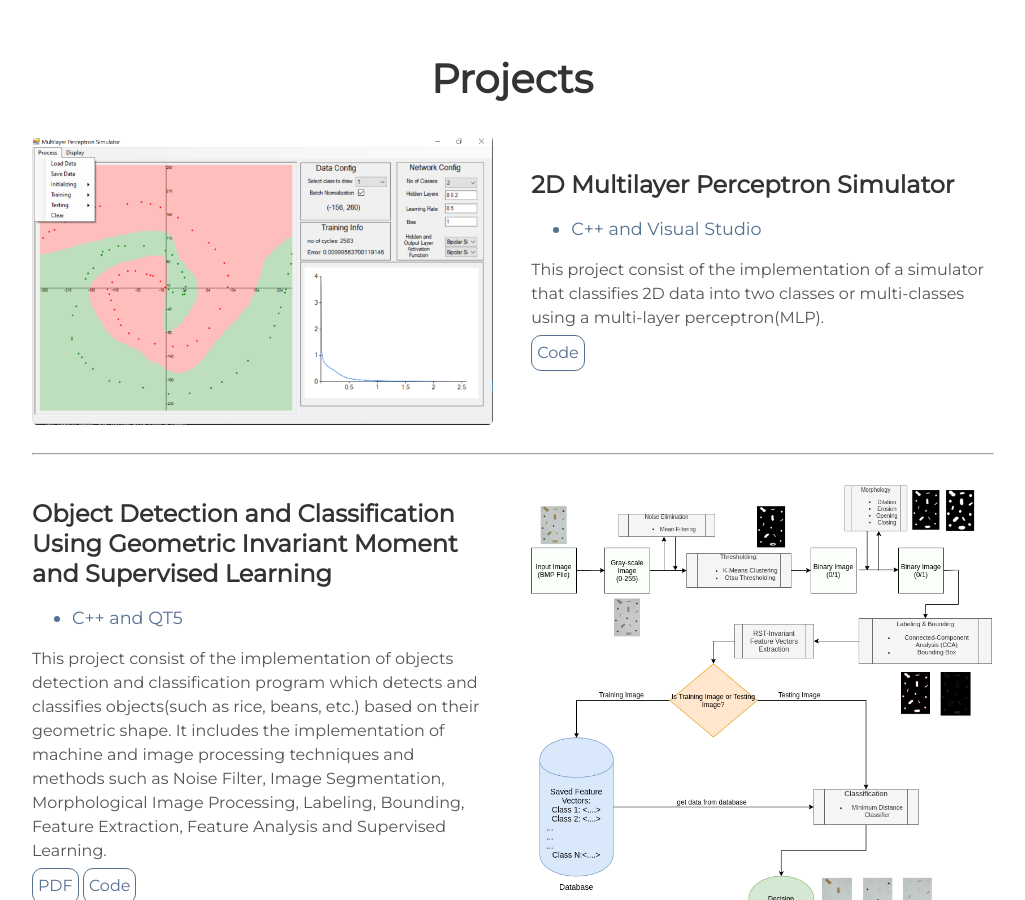
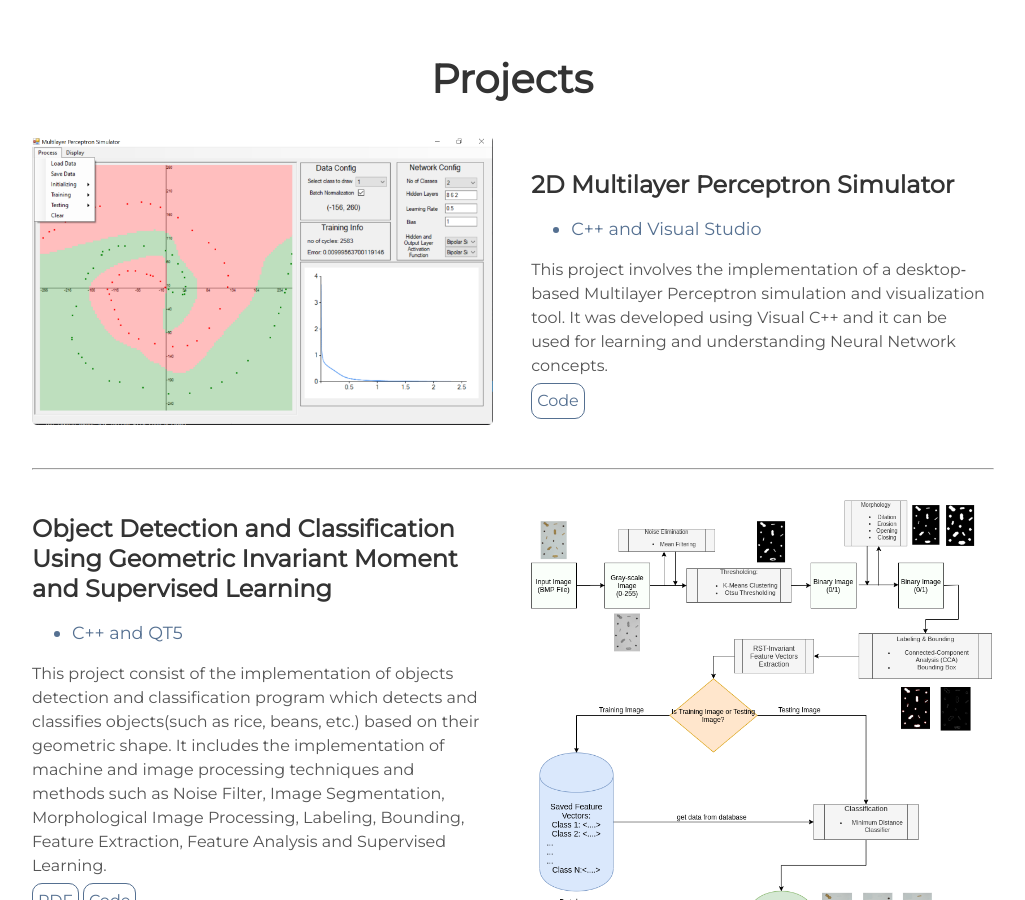
Before and after one commit to OluwaseunOjeleye/oluwaseunojeleye.github.io, a Jekyll site: the page built from index.html, in a window 1280 px wide and 900 px high, scrolled down 1607 px. Shown: the whole window, without its empty margins (128-1153 px from the left). Built offline with Jekyll 4.4.1, drawn with Linux system fonts in a browser that asks for light colours.

Commit message:
Update projects.html

```diff
--- a/_includes/projects.html
+++ b/_includes/projects.html
@@ -11,7 +11,7 @@
     <ul>
     <li>C++ and Visual Studio</li>
     </ul>
-    <p>This project consist of the implementation of a simulator that classifies 2D data into two classes or multi-classes using a multi-layer perceptron(MLP). <br>
+    <p>This project involves the implementation of a desktop‐based Multilayer Perceptron simulation and visualization tool. It was developed using Visual C++ and it can be used for learning and understanding Neural Network concepts. <br>
     <a class="project-link" href="https://github.com/OluwaseunOjeleye/2D-Multilayer-Perceptron-Simulator">Code</a></p>
   </div>
 </div>
```
